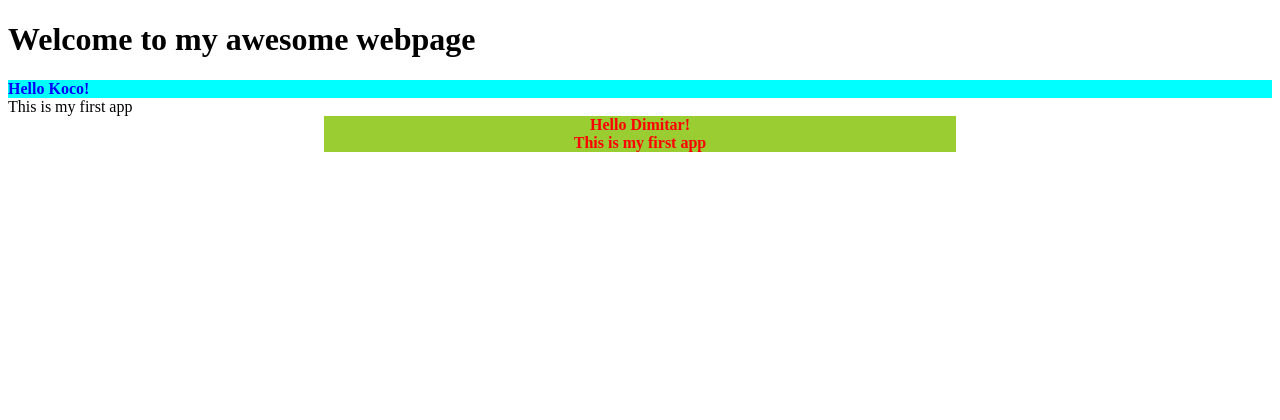
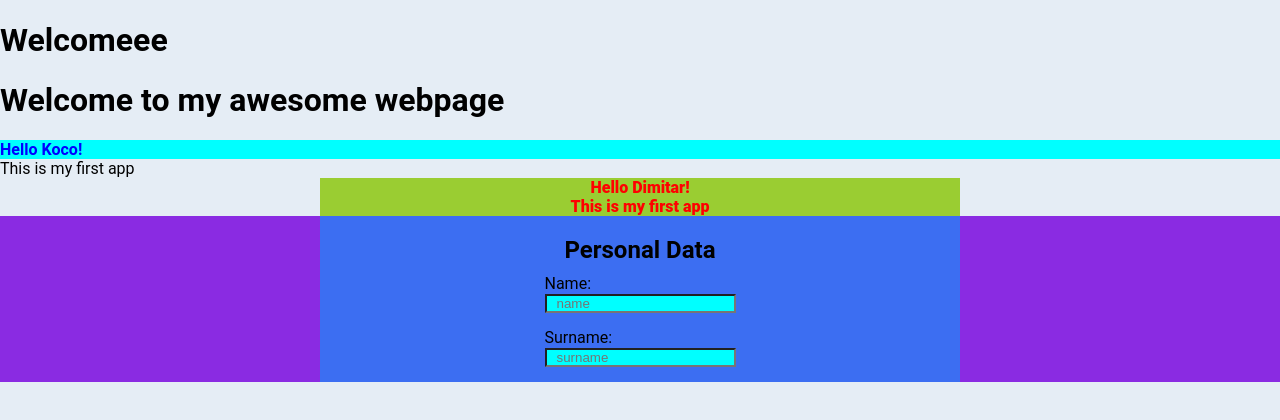
Before and after one commit to Dimitar80/my-app, a React app: page / in a window 1280 px wide. Built offline with nearby package versions, Linux system fonts and the light colour scheme.

Commit message:
React-probi-16092019

```diff
--- /dev/null
+++ b/src/Form.js
@@ -0,0 +1,25 @@
+import React from 'react'
+import './style.css'
+
+// const form = document.createElement('form');
+const Form = () => {
+    return (
+        <div className='box'>
+        <div className='formContainer'>
+            <h2 className='title'>Personal Data</h2>
+         <form>
+              <p>
+              <label>Name:</label>
+              <input className='field' type='text' placeholder = 'name' required/>
+              </p>
+              <p>
+              <label>Surname:</label>
+              <input className='field' type='text' placeholder = 'surname'/>
+              </p>
+         </form>
+         </div>
+         </div>
+    )
+}
+
+export default Form
--- a/src/Heading.js
+++ b/src/Heading.js
@@ -3,10 +3,11 @@ import React from 'react'
 // CLASS //
 const Heading = () => {
     return (
-
+        <div>
+        <h1>Welcomeee</h1>
         <h1>Welcome to my awesome webpage</h1>
-
-    )
+        </div>
+      )
 }
 
 export default Heading
--- a/src/User.js
+++ b/src/User.js
@@ -1,7 +1,7 @@
 import React from 'react'
 import './style.css'
 
-// CLASS //
+// Function //
 const User = () => {
     return (
        <React.Fragment>
--- a/src/index.js
+++ b/src/index.js
@@ -1,17 +1,30 @@
 // alert('Hello World!')
 // console.log("Test")
-
+import React from 'react'
 import ReactDOM from 'react-dom'
-import React from 'react'
 import User from './User'
 import Heading from './Heading'
 import Article from './Article'
+import Form from './Form'
 
 
 const app = document.getElementById('app')
 
 // const name = 'Dimitar Pavlov'
 // const element = <h1>Hi, I am {name}</h1>;
+
+// const btn = document.createElement('button');
+// btn.innerHTML = 'Click Me';
+// btn.style.color = 'black';
+// btn.style.fontWeight='700'
+// btn.style.width = '200px';
+// btn.style.height = '30px';
+// btn.style.display = 'flex';
+// document.body.appendChild(btn);
+// const btnput = document.getElementById('btn')
+
+
+
 
 
 // CLASS //
@@ -21,6 +34,7 @@ const Container = () => {
          <Heading />
          <User />
          <Article />
+         <Form/>
         </React.Fragment>
     )
 }
--- a/src/style.css
+++ b/src/style.css
@@ -1,3 +1,14 @@
+html,body {
+    width: 100%;
+    height: 100%;
+    margin: 0px;
+    font-family: 'Roboto', sans-serif;
+    background-color: #E5EDF5;
+    /* display: flex; */
+    /* align-items: center; */
+    /* justify-content: center; */
+    /* overflow: hidden; */
+}
 .text {
     background-color: aqua;
     color: blue;
@@ -17,3 +28,43 @@
     color: red;
     font-weight: 900;
 }
+
+.box {
+    display: flex;
+    width: 100%;
+    /* height: 500px; */
+    background-color: blueviolet;
+}
+.formContainer {
+    display: flex;
+    width: 50%;
+    align-items: center;
+    margin: auto;
+    /* justify-content: center; */
+    /* justify-items: center; */
+    /* align-content: center; */
+    background-color: rgba(0, 162, 255, 0.562);
+    flex-direction: column;
+}
+
+p {
+    margin: 10px 0px 15px 0px;
+}
+.title{
+    margin: 20px auto 0px auto;
+}
+
+/* .title {
+    text-align: center;
+} */
+
+.field {
+    background-color: aqua;
+    display: inline-block;
+    margin: auto;
+    padding: 0 0 0 10px;
+}
+
+label {
+    display: block;
+}
```
